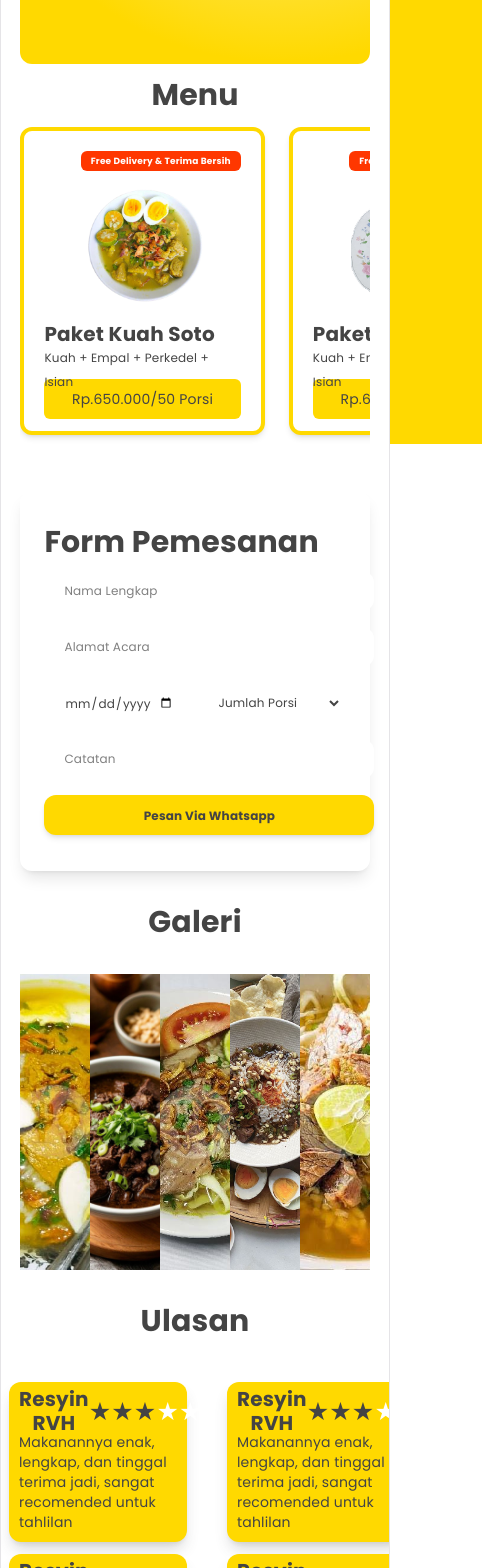
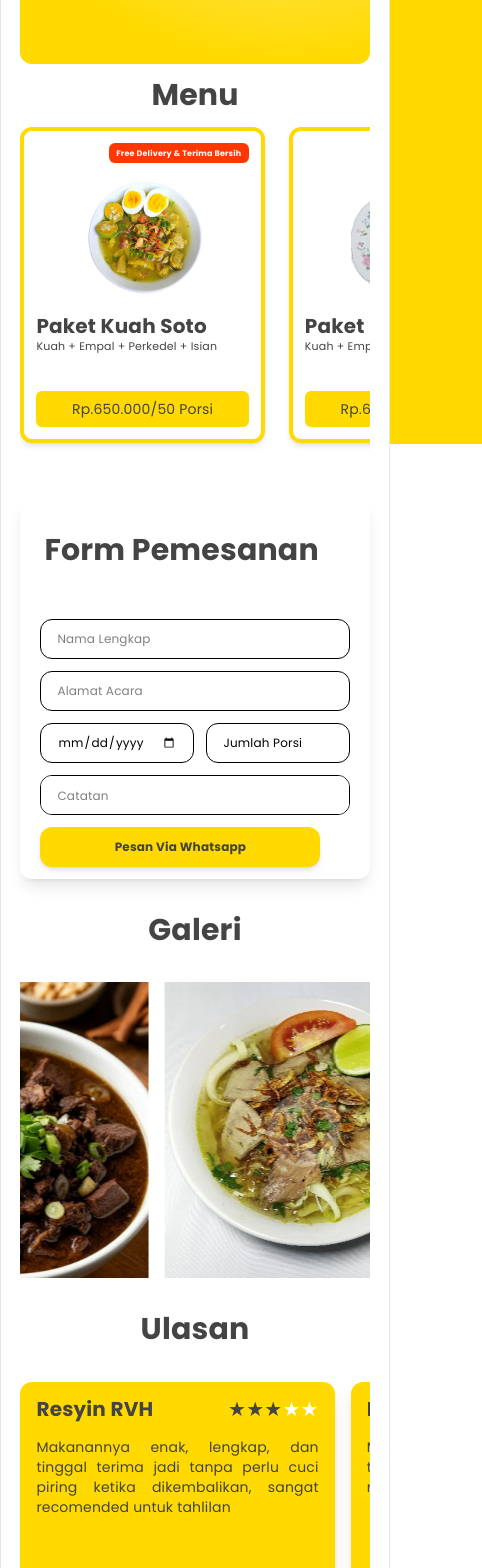
Before and after one commit to ResyinRVH/wmj-landing-pages, a React (Vite) app: page / in a window 390 px wide. Shown: the part 400-1968 px from the top of the page, 482 px wide, since content can reach past the window. Built offline with nearby package versions, Linux system fonts and the light colour scheme.

Commit message:
update mobile version

```diff
--- a/src/App.css
+++ b/src/App.css
@@ -37,6 +37,21 @@ html {
   }
 }
 
+@keyframes marquee {
+  from {
+    transform: translateX(0);
+  }
+
+  to {
+    transform: translateX(-50%);
+  }
+}
+
+.animate-marquee {
+  display: flex;
+  width: max-content;
+  animation: marquee 20s linear infinite;
+}
 .animate-fadeDown {
   animation: fadeDown 0.8s ease forwards;
 }
--- a/src/App.tsx
+++ b/src/App.tsx
@@ -11,20 +11,24 @@ import { Footer } from "./sections/Footer";
 function App() {
   return (
     <>
-      <section id="hero"></section>
-      <Navbar />
-      <Hero />
+      <section id="hero">
+        <Navbar />
+        <Hero />
+      </section>
+
       <section id="menu">
         <Menu />
       </section>
+
       <Order />
+
       <section id="gallery">
         <Gallery />
       </section>
 
       <Review />
 
-      <section id="tentang">
+      <section id="about">
         <About />
       </section>
 
--- a/src/components/MenuCard.tsx
+++ b/src/components/MenuCard.tsx
@@ -34,10 +34,10 @@ export const MenuCard = ({
       <div
         ref={cardRef}
         id="CardMenu"
-        className="opacity-0 w-full h-77 md:h-74 rounded-xl bg-white border-4 border-[#FFD900] p-[20px] shadow-md md:shadow-lg shadow-black/10 hover:zoom-101"
+        className="opacity-0 w-full h-auto md:h-74 rounded-xl bg-white border-4 border-[#FFD900] p-3 sm:p-4 md:p-5 shadow-md md:shadow-lg shadow-black/10 hover:zoom-101"
       >
         <div className="h-5 flex justify-end">
-          <div className="w-40 md:w-35 h-5 bg-[#FF3700] rounded-md text-[9px] flex items-center justify-center font-bold text-white">
+          <div className="w-35 h-5 bg-[#FF3700] rounded-md text-[8px] sm:text-[9px] flex items-center justify-center font-bold text-white">
             <p>{promo}</p>
           </div>
         </div>
@@ -47,12 +47,16 @@ export const MenuCard = ({
           alt={altText}
           className="w-30 h-30 object-cover mx-auto mt-4 mb-4 transition-transform duration-700 ease-in-out hover:rotate-[360deg]"
         />
-        <div className="w-full h-10 text-left mb-4">
+        <div className="w-full h-15 text-left mb-4">
           <p className="font-bold">{namaMenu}</p>
-          <p className="text-[12px]">{deskripsi}</p>
+          <p className="text-[11px] sm:text-xs md:text-sm leading-relaxed">
+            {deskripsi}
+          </p>
         </div>
 
-        <div className="w-full h-[40px] rounded-md flex items-center justify-center bg-[#FFD900]">
+        <div
+          className="w-full h-9 sm:h-10 rounded-md flex items-center justify-center bg-[#FFD900]"
+        >
           <p className="text-sm ">{harga}</p>
         </div>
       </div>
--- a/src/components/ReviewCard.tsx
+++ b/src/components/ReviewCard.tsx
@@ -4,22 +4,22 @@ import type { ReviewCardProps } from "../types/Review";
 export const ReviewCard = ({ nama, ulasan, rating }: ReviewCardProps) => {
   return (
     <>
-      <div className="w-full  rounded-xl bg-[#FFD900] p-[10px] shadow-lg shadow-[#444444]/20">
-        <div className="w-full h-10 flex items-center justify-between">
+      <div className="w-[90%] h-50 shrink-0 rounded-xl bg-[#FFD900] p-4 shadow-lg shadow-[#444444]/20 ">
+        <div className="w-full text-md text-left flex justify-between">
           <h3 className="font-bold">{nama}</h3>
           <div className="flex">
             {[1, 2, 3, 4, 5].map((star) => (
               <span
                 key={star}
-                className={`text-[25px] ${star <= rating ? "text-[#444444]" : "text-white"}`}
+                className={`text-sm] ${star <= rating ? "text-[#444444]" : "text-white"}`}
               >
                 ★
               </span>
             ))}
           </div>
         </div>
-        <div className="w-full flex justify-start">
-          <p className="text-left text-sm">
+        <div className="w-full flex justify-start mt-4">
+          <p className="text-justify text-sm">
             {ulasan}
           </p>
         </div>
--- a/src/sections/GallerySection.tsx
+++ b/src/sections/GallerySection.tsx
@@ -7,9 +7,13 @@ export const Gallery = () => {
       <div className="font-bold py-10 text-[30px]">
         <h1>Galeri</h1>
       </div>
+
       <div className="flex justify-center">
-        <div className="w-[90%] max-w-[1170px] h-74 rounded-xl flex bg-black">
-            <GalleryCard/>
+        <div className="w-[90%] max-w-[1170px] overflow-hidden ">
+          <div className="flex animate-marquee gap-4">
+            <GalleryCard />
+            <GalleryCard />
+          </div>
         </div>
       </div>
 
--- a/src/sections/Navbar.tsx
+++ b/src/sections/Navbar.tsx
@@ -3,19 +3,19 @@ import "../App.css";
 import { FaBars, FaTimes } from "react-icons/fa";
 
 export const Navbar = () => {
-  const [isOpen, setIsOpne] = useState(false);
+  const [isOpen, setIsOpen] = useState(false);
 
-  const closeMenu = () => setIsOpne(false);
+  const closeMenu = () => setIsOpen(false);
   const toggleMenu = () => {
-    setIsOpne(!isOpen);
+    setIsOpen(!isOpen);
   };
 
   const navLinks = [
     { label: "Beranda", href: "#hero" },
     { label: "Menu", href: "#menu" },
     { label: "Galeri", href: "#gallery" },
-    { label: "Kontak", href: "#tentang" },
-    { label: "Tentang", href: "#tentang" },
+    { label: "Kontak", href: "#about" },
+    { label: "Tentang", href: "#about" },
   ];
 
   return (
--- a/src/sections/OrderSection.tsx
+++ b/src/sections/OrderSection.tsx
@@ -38,7 +38,7 @@ export const Order = () => {
   };
 
   const inputClass =
-    "w-full h-[40px] ml-10 mr-10 mb-4 px-10 rounded-xl border  bg-white text-black outline-none justify-start items-center";
+    "w-full h-10 px-4 rounded-xl border bg-white text-black outline-none justify-start items-center";
 
   return (
     <>
@@ -48,10 +48,8 @@ export const Order = () => {
             <h1>Form Pemesanan</h1>
           </div>
 
-          {/* Desktop : 2 kolom */}
-          <div className="hidden md:flex gap-20">
-            {/* kolom kiri */}
-            <div className="flex flex-col gap-1 w-full md:w-1/2 ">
+          <div className="pt-10 px-5 text-xs md:flex">
+            <div className="flex flex-col gap-3 w-full md:w-1/2">
               <input
                 placeholder="Nama Lengkap"
                 type="text"
@@ -66,6 +64,8 @@ export const Order = () => {
                 onChange={(e) => setAlamat(e.target.value)}
                 className={inputClass}
               />
+              <div className="flex columns-2">
+                <div className="mr-3">
                   <input
                     placeholder="Tanggal Acara"
                     type="date"
@@ -75,89 +75,37 @@ export const Order = () => {
                   />
                 </div>
 
-            {/* Box Form Kanan */}
-            <div className="flex flex-col gap-1 w-1/2 items-center px-10">
-              <input
-                placeholder="Jumlah Order"
-                type="text"
+                <select
                   value={jumlah}
                   onChange={(e) => setJumlah(e.target.value)}
-                className={inputClass}
-              />
-              <input
+                  className={`${inputClass} appearance-none`}
+                >
+                  <option value="">Jumlah Porsi</option>
+                  <option value="50">50 Porsi</option>
+                  <option value="100">100 Porsi</option>
+                  <option value="150">150 Porsi</option>
+                  <option value="200">200 Porsi</option>
+                  <option value="Custom">Custom</option>
+                </select>
+              </div>
+
+              <textarea
                 placeholder="Catatan"
-                type="text"
                 value={catatan}
                 onChange={(e) => setCatatan(e.target.value)}
-                className={inputClass}
+                className={`${inputClass} py-3 resize-none hide-scrollbar`}
               />
 
               <button
                 onClick={handleWhatsapp}
-                className="w-70 h-[40px] px-5 rounded-xl bg-[#444444] font-bold text-white shadow-md hover:bg-[#FF3700] transition-colors hover:zoom-101"
-              >
-                Pesan Via Whatsapp
-              </button>
-            </div>
-          </div>
-
-          {/* mobile */}
-          <div className="flex md:hidden flex-col gap-4 justify-start px-1 text-[12px]">
-            <input
-              placeholder="Nama Lengkap"
-              type="text"
-              value={nama}
-              onChange={(e) => setNama(e.target.value)}
-              className="w-[330px] h-[40px] px-5 ml-5 rounded-xl bg-white text-black outline-none"
-            />
-            <input
-              placeholder="Alamat Acara"
-              type="text"
-              value={alamat}
-              onChange={(e) => setNama(e.target.value)}
-              className="w-[330px] h-[40px] px-5 ml-5 rounded-xl bg-white text-black outline-none"
-            />
-
-            <div className="flex  justify-between">
-              <input
-                placeholder="Tanggal Acara"
-                type="date"
-                value={tanggal}
-                onChange={(e) => setTanggal(e.target.value)}
-                className="w-[150px] h-[40px] px-5 ml-5 rounded-xl bg-white  outline-none"
-              />
-              <select
-                value={jumlah}
-                onChange={(e) => setJumlah(e.target.value)}
-                className="w-[150px] h-[40px] px-5 mr-6 rounded-xl bg-white outline-none"
-              >
-                <option value="" disabled>
-                  Jumlah Porsi
-                </option>
-                <option value="50 Porsi">50 Porsi</option>
-                <option value="100 Porsi">100 Porsi</option>
-                <option value="150 Porsi">150 Porsi</option>
-                <option value="200 Porsi">200 Porsi</option>
-                <option value="Custom">Custom</option>
-              </select>
-            </div>
-
-            <input
-              placeholder="Catatan"
-              value={catatan}
-              onChange={(e) => setCatatan(e.target.value)}
-              className="w-[330px] h-[40px] px-5 ml-5 rounded-xl bg-white text-black outline-none"
-            />
-
-            <button
-              onClick={handleWhatsapp}
-              className="w-[330px] h-[40px] ml-5 rounded-xl bg-[#FFD900] font-bold shadow-md hover:bg-[#FF3700] transition-colors"
+                className="w-70 h-[40px] px-5 rounded-xl bg-[#FFD900] font-bold shadow-md hover:bg-[#FF3700] hover:text-white transition-colors hover:zoom-101"
               >
                 Pesan Via Whatsapp
               </button>
             </div>
           </div>
         </div>
+      </div>
     </>
   );
 };
--- a/src/sections/ReviewSection.tsx
+++ b/src/sections/ReviewSection.tsx
@@ -9,11 +9,11 @@ export const Review = () => {
       </div>
 
       <div className="flex justify-center">
-        <div className="w-[90%] max-w-[1170px] h-60 flex w-screen gap-y-2 gap-x-6 overflow-y-auto hide-scrollbar">
-          <div className="w-1/2 flex flex-col gap-3 px-2 py-2">
+        <div className="w-[90%] max-w-[1170px] h-60 flex gap-y-2 gap-x-4 overflow-x-auto hide-scrollbar">
+
           <ReviewCard
             nama="Resyin RVH"
-            ulasan="Makanannya enak, lengkap, dan tinggal terima jadi, sangat recomended untuk tahlilan"
+            ulasan="Makanannya enak, lengkap, dan tinggal terima jadi tanpa perlu cuci piring ketika dikembalikan, sangat recomended untuk tahlilan"
             rating={3}
           />
           <ReviewCard
@@ -22,8 +22,6 @@ export const Review = () => {
             rating={5}
           />
 
-          </div>
-          <div className="w-1/2 flex flex-col gap-3 px-2 py-2">
           <ReviewCard
             nama="Resyin RVH"
             ulasan="Makanannya enak, lengkap, dan tinggal terima jadi, sangat recomended untuk tahlilan"
@@ -36,7 +34,6 @@ export const Review = () => {
           />
         </div>
       </div>
-      </div>
     </>
   );
 };
```
Also changed, not shown: src/sections/AboutSection.tsx (+9 -9 lines), src/sections/Footer.tsx (+14 -14 lines). Lines whose indentation alone changed are shown as unchanged.
